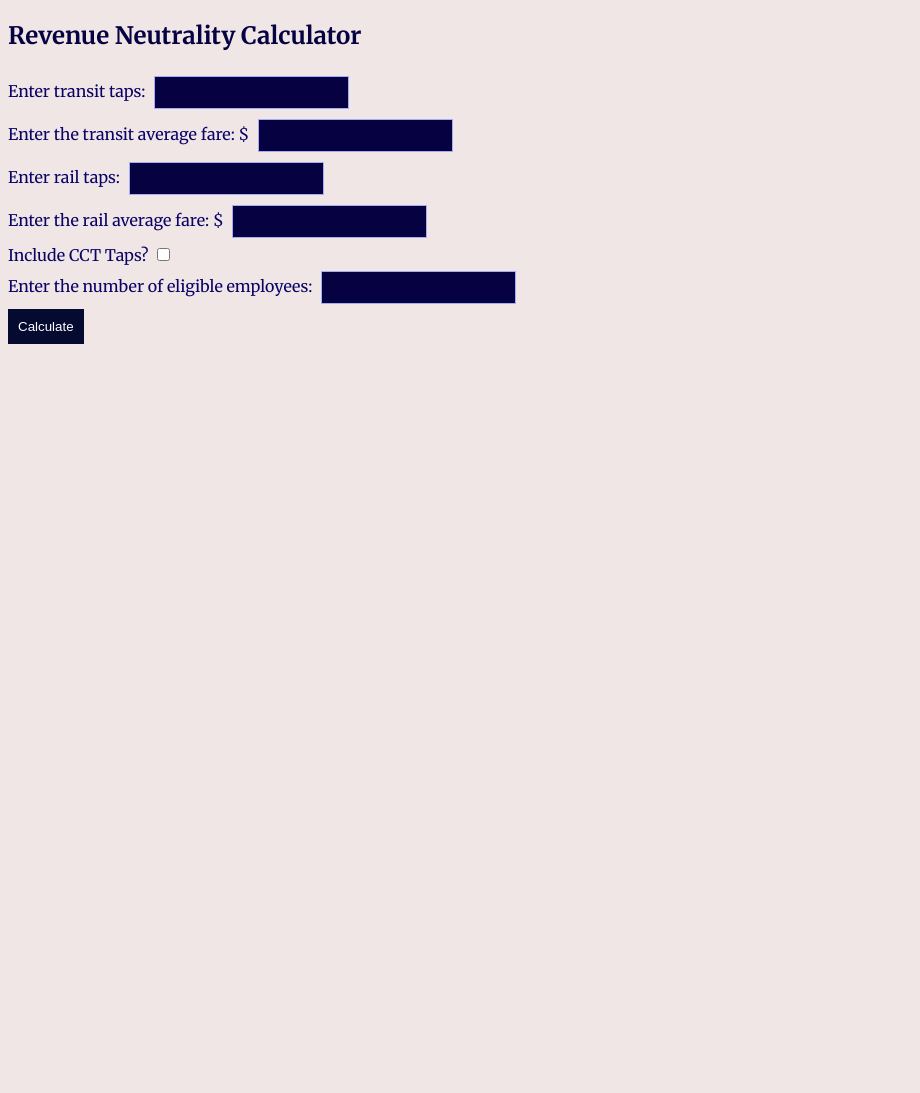
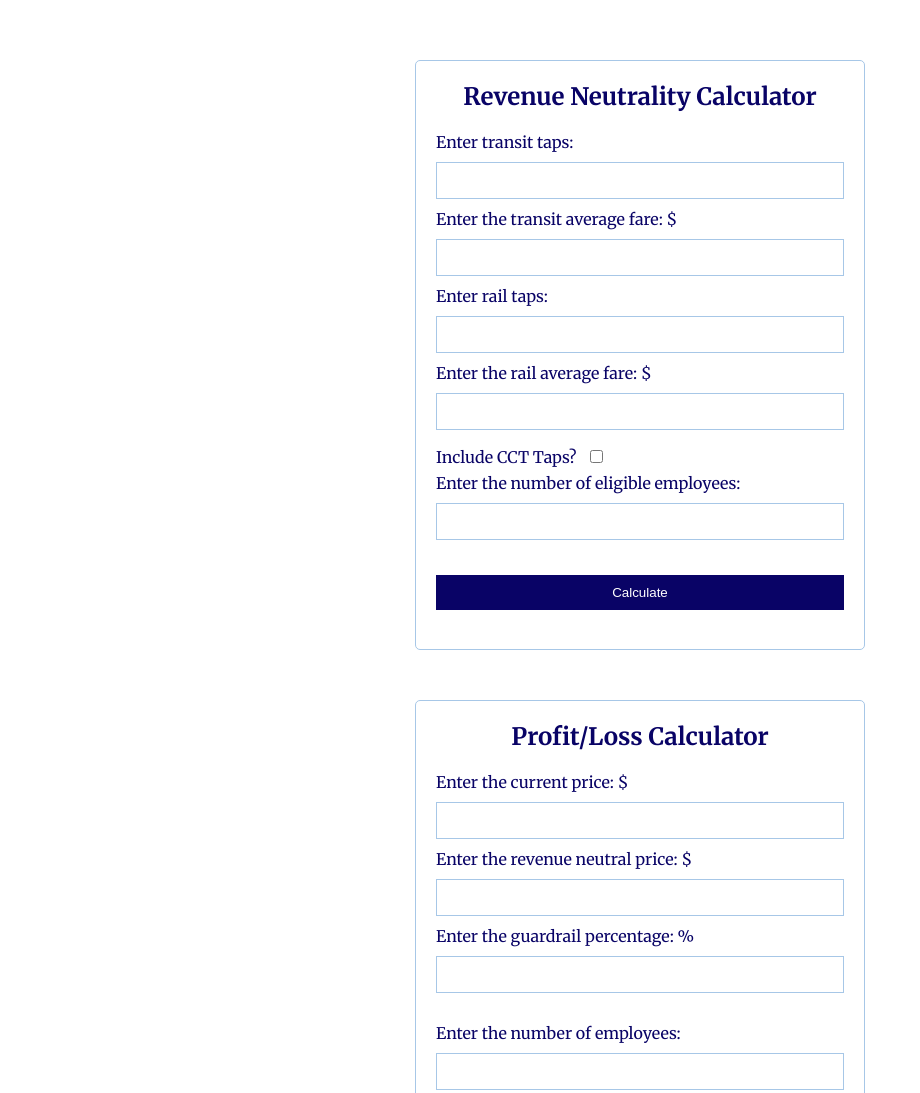
Before and after one commit to asimpson-septa/Key-Advantage-Calculator, a plain HTML site: page index.html in a window 1280 px wide. Shown: the top 1093 px of the page, without its empty margins (0-920 px from the left). Before the commit the page ends 800 px from the top, so only its background shows below. Drawn offline with Linux system fonts and the light colour scheme.

Commit message:
Update index.html

```diff
--- a/index.html
+++ b/index.html
@@ -1,53 +1,114 @@
 <!DOCTYPE html>
 <html>
 <head>
-    <title>Revenue Neutrality Calculator</title>
+    <title>Revenue Neutrality and Profit Loss Calculator</title>
     <link href="https://fonts.googleapis.com/css2?family=Merriweather:wght@400;700&display=swap" rel="stylesheet">
     <style>
         body {
-            background-color: #f1e6e6; /* Dark Blue */
-            color: #e0e0e0; /* Light Gray */
+            background-color: #ffffff; /* White background */
+            color: #090366; /* Dark Blue text */
             font-family: 'Merriweather', serif;
+            margin: 0;
+            padding: 0;
+            display: flex;
+            justify-content: center;
+            align-items: flex-start; /* Align to the top */
+            height: 100vh;
         }
 
         h2 {
-            color: #060242; /* Neon Green */
+            color: #090366; /* Dark Blue for titles */
+            margin-top: 0;
+            text-align: center; /* Center-align all titles */
         }
 
         h2:hover {
-            color: #040227; /* Slightly darker Neon Green */
+            color: #ff0000; /* Bright Red on hover */
         }
 
         h3 {
-            color: #060242; /* White text for the result */
+            color: #090366; /* Dark Blue for results */
         }
 
         label {
-            color: #090366; /* Light Gray for labels */
+            color: #090366; /* Dark Blue for labels */
+            margin-top: 10px;
         }
 
         input {
-            background-color: #060242; /* Dark Blue for inputs */
-            color: #ffffff; /* White text in inputs */
-            border: 1px solid #a5adf3; /* Neon Green border */
-            padding: 8px;
-            margin: 5px;
+            background-color: #ffffff; /* White background for input fields */
+            color: #090366; /* Dark Blue text */
+            border: 1px solid #a7c7e7; /* Light Blue border */
+            padding: 10px;
+            margin: 10px 0;
+            width: 100%;
+            box-sizing: border-box;
         }
 
         button {
-            background-color: #050a30; /* Neon Green */
-            color: rgb(255, 255, 255);
+            background-color: #090366; /* Dark Blue button */
+            color: #ffffff; /* White text on button */
             padding: 10px;
             border: none;
             cursor: pointer;
+            width: 100%;
+            box-sizing: border-box;
+            margin-top: 10px;
         }
 
         button:hover {
-            background-color: #ff0000; /* Slightly darker Neon Green */
+            background-color: #3a539b; /* Slightly lighter Dark Blue on hover */
+        }
+
+        .calculator {
+            margin-top: 20px; /* Adjusted space between calculators */
+            padding: 20px;
+            border: 1px solid #a7c7e7; /* Light Blue border */
+            border-radius: 5px;
+            background-color: #ffffff; /* White background */
+            width: 450px; /* Shrink calculator width */
+            box-sizing: border-box;
+        }
+
+        .calculator input {
+            padding: 10px; /* Same padding for consistency */
+        }
+
+        .calculator button {
+            width: 100%;
+        }
+
+        .calculator span {
+            margin-left: 5px;
+        }
+
+        .checkbox-container {
+            display: inline-block;
+            margin-left: 10px; /* Align checkbox next to the question */
+        }
+
+        .form-row {
+            margin-bottom: 15px; /* Added margin to separate form fields */
+        }
+
+        .percentage {
+            display: inline-block;
+            margin-left: 5px; /* Position the % sign immediately after the input */
+        }
+
+        /* Center the calculator containers */
+        .calculator-container {
+            margin-top: 40px; /* Push entire calculator group down */
+            display: flex;
+            flex-direction: column;
+            gap: 30px; /* Space between calculators */
+            align-items: center;
         }
     </style>
 </head>
 <body>
+    <div class="calculator-container">
+        <div class="calculator">
             <h2>Revenue Neutrality Calculator</h2>
 
             <label for="TransitTaps">Enter transit taps: </label>
@@ -63,22 +124,55 @@
             <input type="number" id="RailAvgFare" step="0.01"><br>
 
             <label for="CCTCheckbox">Include CCT Taps? </label>
+            <div class="checkbox-container">
                 <input type="checkbox" id="CCTCheckbox" onchange="toggleCCTFields()"><br>
+            </div>
 
             <div id="CCTFields" style="display:none;">
+                <div class="form-row">
                     <label for="CCTTaps">Enter CCT Taps: </label>
                     <input type="number" id="CCTTaps"><br>
+                </div>
 
+                <div class="form-row">
                     <label for="CCTAvgFare">Enter CCT average fare: $ </label>
                     <input type="number" id="CCTAvgFare" step="0.01"><br>
                 </div>
+            </div>
 
+            <div class="form-row">
                 <label for="employees">Enter the number of eligible employees: </label>
                 <input type="number" id="employees"><br>
+            </div>
 
             <button onclick="calculateRevenueNeutrality()">Calculate</button>
 
             <h3 id="result"></h3>
+        </div>
+
+        <!-- Profit/Loss Calculator starts here -->
+        <div class="calculator">
+            <h2>Profit/Loss Calculator</h2>
+
+            <label for="CTPrice">Enter the current price: $ </label>
+            <input type="number" id="CTPrice" step="0.01"><br>
+
+            <label for="RNPrice">Enter the revenue neutral price: $ </label>
+            <input type="number" id="RNPrice" step="0.01"><br>
+
+            <label for="guardrail">Enter the guardrail percentage: %</label>
+            <input type="number" id="guardrail"><span class="percentage"></span><br>
+
+            <div class="form-row">
+                <label for="employeesForProfitLoss">Enter the number of employees: </label>
+                <input type="number" id="employeesForProfitLoss"><br>
+            </div>
+
+            <button onclick="calculateProfitLoss()">Calculate</button>
+
+            <h3 id="profitLossResult"></h3>
+        </div>
+    </div>
 
     <script>
         function toggleCCTFields() {
@@ -93,35 +187,11 @@
         }
 
         function calculateRevenueNeutrality() {
-            var TransitTaps = parseInt(document.getElementById('TransitTaps').value);
-            var TransitAvgFare = parseFloat(document.getElementById('TransitAvgFare').value);
-            var RailTaps = parseInt(document.getElementById('RailTaps').value);
-            var RailAvgFare = parseFloat(document.getElementById('RailAvgFare').value);
-            var CCTCheckbox = document.getElementById('CCTCheckbox').checked;
-            var CCTTaps = 0;
-            var CCTAvgFare = 0;
-
-            // Handle CCT Taps input based on checkbox
-            if (CCTCheckbox) {
-                CCTTaps = parseInt(document.getElementById('CCTTaps').value);
-                CCTAvgFare = parseFloat(document.getElementById('CCTAvgFare').value);
-            } else {
-                CCTTaps = 0;
-                CCTAvgFare = 0;
+            // Revenue Neutrality Calculation Logic
         }
 
-            var employees = parseInt(document.getElementById('employees').value);
-            if (!employees || employees <= 0) {
-                document.getElementById('result').innerHTML = "Please enter a valid number of employees.";
-                return;
-            }
-
-            // Perform the calculation
-            var RNPrice = ((TransitTaps * TransitAvgFare) + (RailTaps * RailAvgFare) + (CCTTaps * CCTAvgFare)) / employees;
-            RNPrice = RNPrice.toFixed(2);
-
-            // Display the result
-            document.getElementById('result').innerHTML = "Your revenue neutral price is $" + RNPrice;
+        function calculateProfitLoss() {
+            // Profit Loss Calculation Logic
         }
     </script>
 </body>
```
Lines whose indentation alone changed are shown as unchanged.
